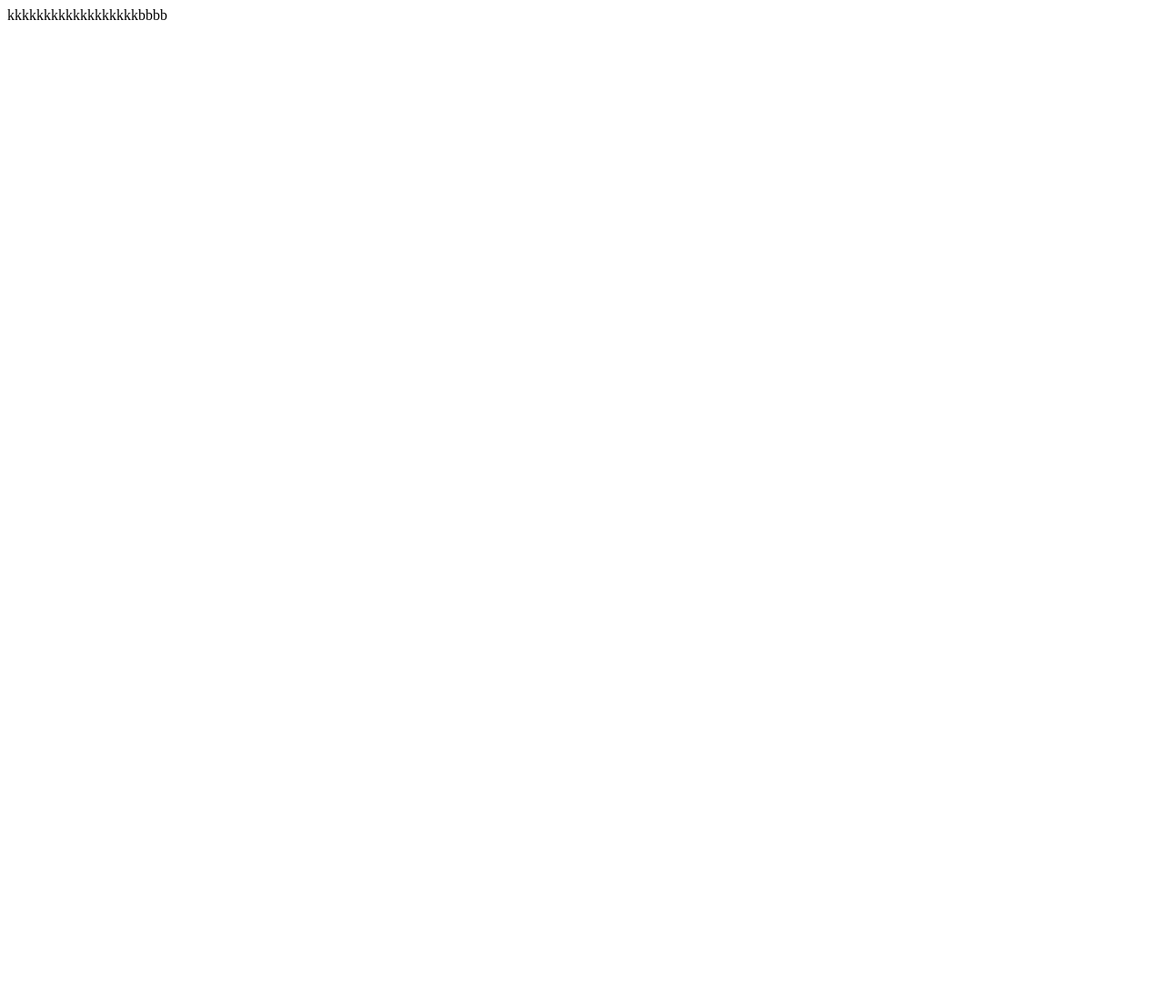
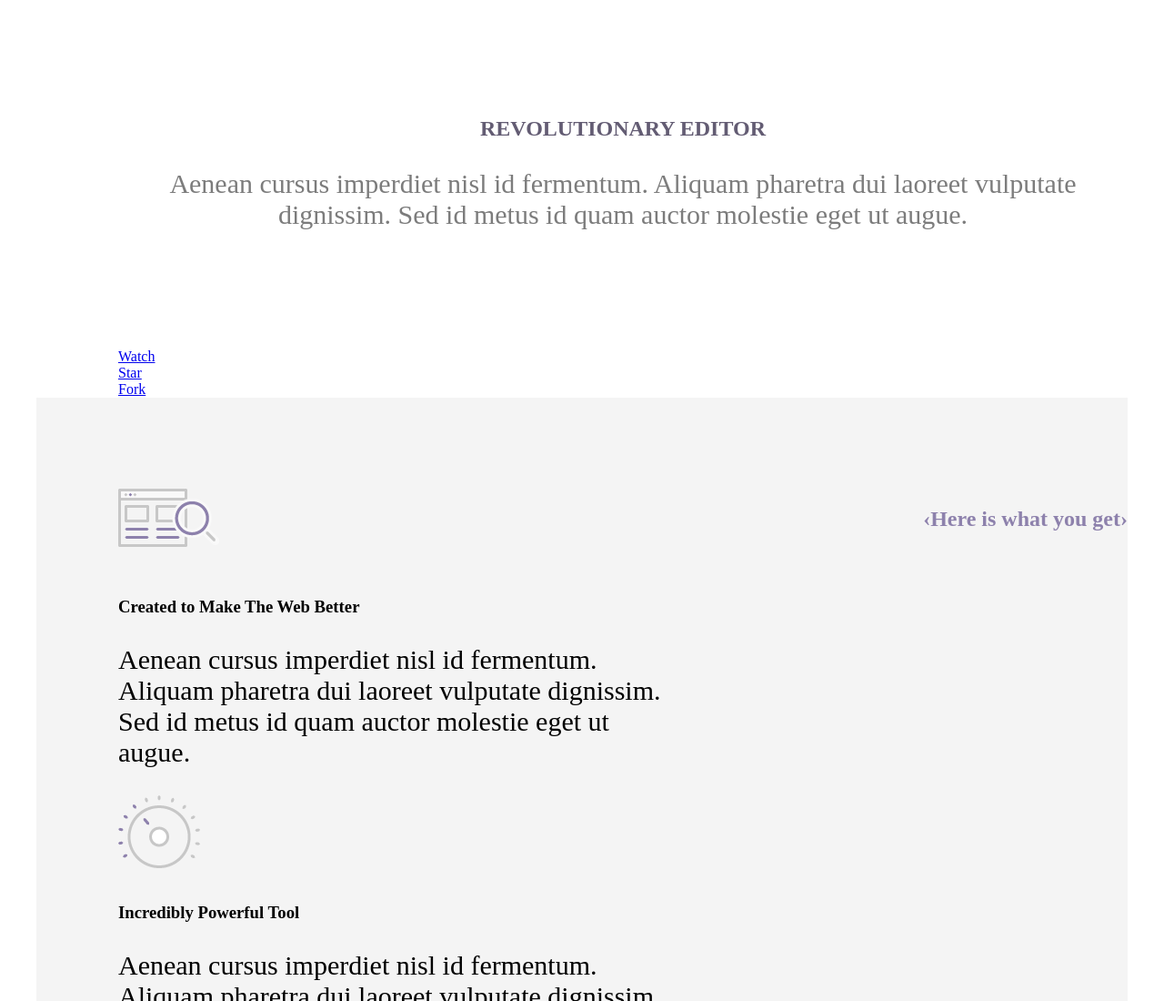
Before and after one commit to DVRoman13/sterforkio, a website: page index.html in a window 1280 px wide. Shown: the top 1100 px of the page at 91% size. Before the commit the page ends 800 px from the top, so only its background shows below. Drawn offline with Linux system fonts and the light colour scheme.

Commit message:
first commit

```diff
--- a/index.html
+++ b/index.html
@@ -5,15 +5,129 @@
   <meta name="viewport" content="width=device-width, initial-scale=1.0">
   <meta http-equiv="X-UA-Compatible" content="ie=edge">
   <link rel="stylesheet" href="dist/css/main.min.css">
+
+  <link href="https://fonts.googleapis.com/css?family=Montserrat:400,500,700" rel="stylesheet">
+  <link href="https://fonts.googleapis.com/css?family=Lato:400,700i" rel="stylesheet">
+
   <title>Document</title>
 </head>
 <body>
-  <div class="header">
-    kkkkkkkkkkkkkkkkkkbbbb
-  </div>
 
 
 
+
+
+
+
+
+
+
+
+
+
+
+
+
+
+
+
+
+
+
+
+
+
+
+
+
+
+
+
+
+
+
+
+
+
+
+
+
+
+
+
+<section class="section-2">
+
+  <div class="container">
+
+    <div class="content-container content-text-container">
+      <h2 class="section-2-headline">Revolutionary
+        editor</h2>
+      <p class="section-2-text">Aenean cursus imperdiet nisl id fermentum. Aliquam pharetra dui laoreet vulputate dignissim. Sed id metus id quam auctor molestie eget ut augue.
+      </p>
+    </div>
+
+    <div class="content-container content-buttons-container">
+      <div class="content-container__git-buttons">
+
+        <div class="content-container__git-buttons__watch-icon-div">
+          <a class="github-button" href="https://github.com/ntkme/github-buttons/subscription" data-icon="octicon-eye" data-show-count="true" aria-label="Watch ntkme/github-buttons on GitHub">Watch</a></div>
+        <div class="content-container__git-buttons__star-icon-div">
+          <a class="github-button" href="https://github.com/ntkme/github-buttons" data-icon="octicon-star" data-show-count="true" aria-label="Star ntkme/github-buttons on GitHub">Star</a></div>
+        <div class="content-container__git-buttons__fork-icon-div">
+          <a class="github-button" href="https://github.com/ntkme/github-buttons/fork" data-icon="octicon-repo-forked" data-show-count="true" aria-label="Fork ntkme/github-buttons on GitHub">Fork</a>
+        </div>
+      </div>
+    </div>
+    <div class="wrapper-background">
+      <div class="content-container content-features-container">
+        <div class="content-container__headline-features">
+          <h2 class="content-container__headline-features__headline">&#8249;Here is what you get&#8250;</h2>
+        </div>
+
+        <div class="content-container__features-info">
+          <div class="content-container__features-info__img"><img class="search-image" src="src/img/first.png" alt=""></div>
+          <div class="content-container__features-info__wrapper-text-headline">
+            <h3 class="content-container__features-info__wrapper-text-headline__headline">Created to Make The Web Better</h3>
+            <p class="content-container__features-info__wrapper-text-headline__text">Aenean cursus imperdiet nisl id fermentum. Aliquam pharetra dui laoreet vulputate dignissim. Sed id metus id quam auctor molestie eget ut augue.</p>
+          </div>
+        </div>
+
+        <div class="content-container__features-info">
+          <div class="content-container__features-info__img"><img class="speedometer-image" src="src/img/second.png" alt=""></div>
+          <div class="content-container__features-info__wrapper-text-headline">
+            <h3 class="content-container__features-info__wrapper-text-headline__headline">Incredibly Powerful Tool</h3>
+            <p class="content-container__features-info__wrapper-text-headline__text">Aenean cursus imperdiet nisl id fermentum. Aliquam pharetra dui laoreet vulputate dignissim. Sed id metus id quam auctor molestie eget ut augue.</p>
+          </div>
+        </div>
+
+        <div class="content-container__features-info">
+          <div class="content-container__features-info__img"><img class="poison-image" src="src/img/third.png" alt=""></div>
+          <div class="content-container__features-info__wrapper-text-headline">
+            <h3 class="content-container__features-info__wrapper-text-headline__headline">Experimental Stuff</h3>
+            <p class="content-container__features-info__wrapper-text-headline__text">Aenean cursus imperdiet nisl id fermentum. Aliquam pharetra dui laoreet vulputate dignissim. Sed id metus id quam auctor molestie eget ut augue.</p>
+          </div>
+        </div>
+
+        <div class="content-container__features-info">
+          <div class="content-container__features-info__img"><img class="clock-image" src="src/img/fourth.png" alt=""></div>
+          <div class="content-container__features-info__wrapper-text-headline">
+            <h3 class="content-container__features-info__wrapper-text-headline__headline">Created to Make The Web Better</h3>
+            <p class="content-container__features-info__wrapper-text-headline__text">Aenean cursus imperdiet nisl id fermentum. Aliquam pharetra dui laoreet vulputate dignissim. Sed id metus id quam auctor molestie eget ut augue.</p>
+          </div>
+        </div>
+
+        <div class="editor-img-div"><img src="src/img/web.png" alt=""></div>
+
+
+      </div>
+    </div>
+
+</div>
+</section>
+
 <script src="dist/js/all.min.js"></script>
+<script async defer src="https://buttons.github.io/buttons.js"></script>
+
+
 </body>
 </html>
--- /dev/null
+++ b/src/scss/_features.scss
@@ -0,0 +1,55 @@
+
+
+
+
+
+
+.container{
+    width: 1200px;
+    margin: 0 auto;
+}
+
+
+
+.content-container content-text-container{
+	padding-left: 10px;
+	padding-right: 10px;
+	text-align: center;
+}
+.section-2-headline{
+	color:#635c73;
+	text-transform: uppercase;
+    text-align: center;
+}
+.section-2-text{
+	text-align: center;
+	color:#7c7c7c;
+	padding-left: 10px;
+	padding-right: 10px;
+}
+.wrapper-background{
+	background-color:#f4f4f4 ;
+}
+.content-container__headline-features__headline{
+	float: right;
+	color:#8d81ac;
+}
+.content-container__features-info{
+	/*padding-top: 100px;
+	padding-left: 90px;*/
+	display:grid;
+	grid-template-columns:600px;
+	grid-template-rows:  100px;
+
+
+}
+.content-container__features-info__img{
+
+}
+.content-container__features-info__wrapper-text-headline{
+
+}
+.content-container{
+	padding-top: 100px;
+	padding-left: 90px;
+}
--- a/src/scss/main.scss
+++ b/src/scss/main.scss
@@ -1,2 +1,3 @@
 @import 'header.scss';
+@import'features.scss';
 @import 'media.scss';
```
Also changed, not shown: dist/img/first.png (added), dist/img/fourth.png (added), dist/img/second.png (added), dist/img/third.png (added), dist/img/web.png (added), src/img/first.png (added), src/img/fourth.png (added), src/img/second.png (added), src/img/third.png (added), src/img/web.png (added).
